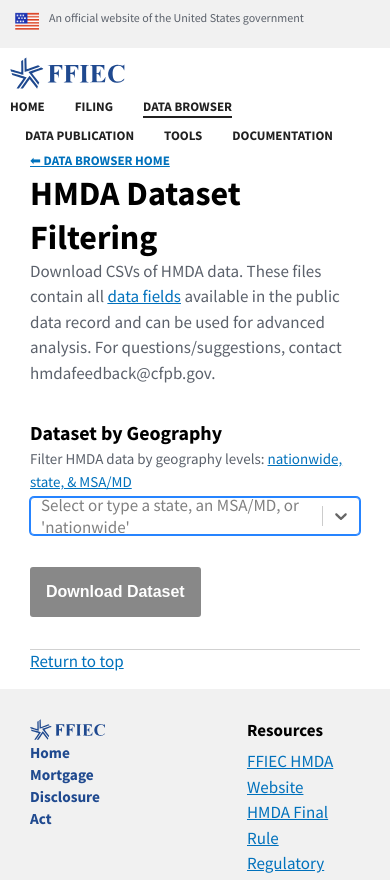
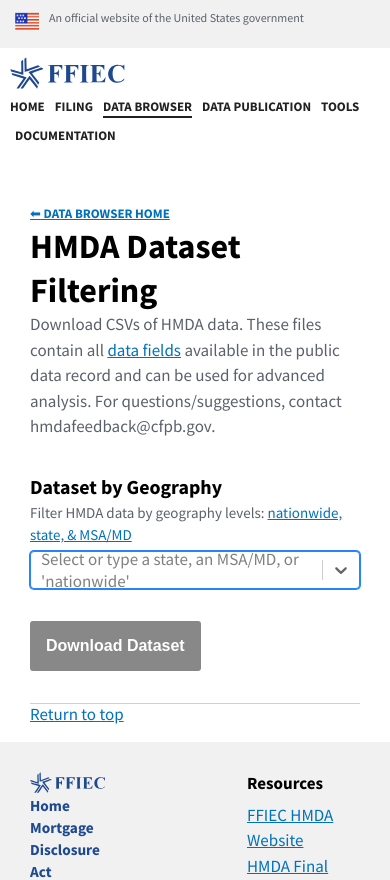
Before and after one commit to cfpb/hmda-data-browser, a React (Create React App) app: page /data-browser/data/2018 in a window 390 px wide. Shown: the top 880 px of the page. Built offline with nearby package versions, Linux system fonts and the light colour scheme.

Commit message:
better header behavior at all screen sizes [deploy pr]

```diff
--- a/src/Header.css
+++ b/src/Header.css
@@ -1,5 +1,5 @@
 .hmda-header nav {
-  margin: 0;
+  margin: 0 -10px 0 0;
   padding: 0;
 }
 .hmda-header .logo a {
@@ -136,10 +136,21 @@
   display: inline-block;
 }
 
-@media screen and (max-width: 890px) {
+
+@media screen and (max-width: 1279px) {
+  .nav-primary > li > a {
+    margin: 0 0.5rem;
+  }
+}
+
+@media screen and (max-width: 1023px) {
   .nav-container {
     padding-left: 1rem;
     padding-right: 1rem;
+  }
+
+  .hmda-header nav {
+    margin: 0;
   }
   .logo {
     width: 116px;
@@ -148,3 +159,9 @@
     display: none;
   }
 }
+
+@media screen and (max-width: 639px) {
+  .nav {
+    float: none;
+  }
+}
--- a/src/geo/Geography.css
+++ b/src/geo/Geography.css
@@ -147,7 +147,7 @@ svg {
 }
 
 .Aggregations > ul > li {
-  width: 25%;
+  width: 33%;
   display: inline-block;
   vertical-align: top;
   margin-bottom: 1em;
```
